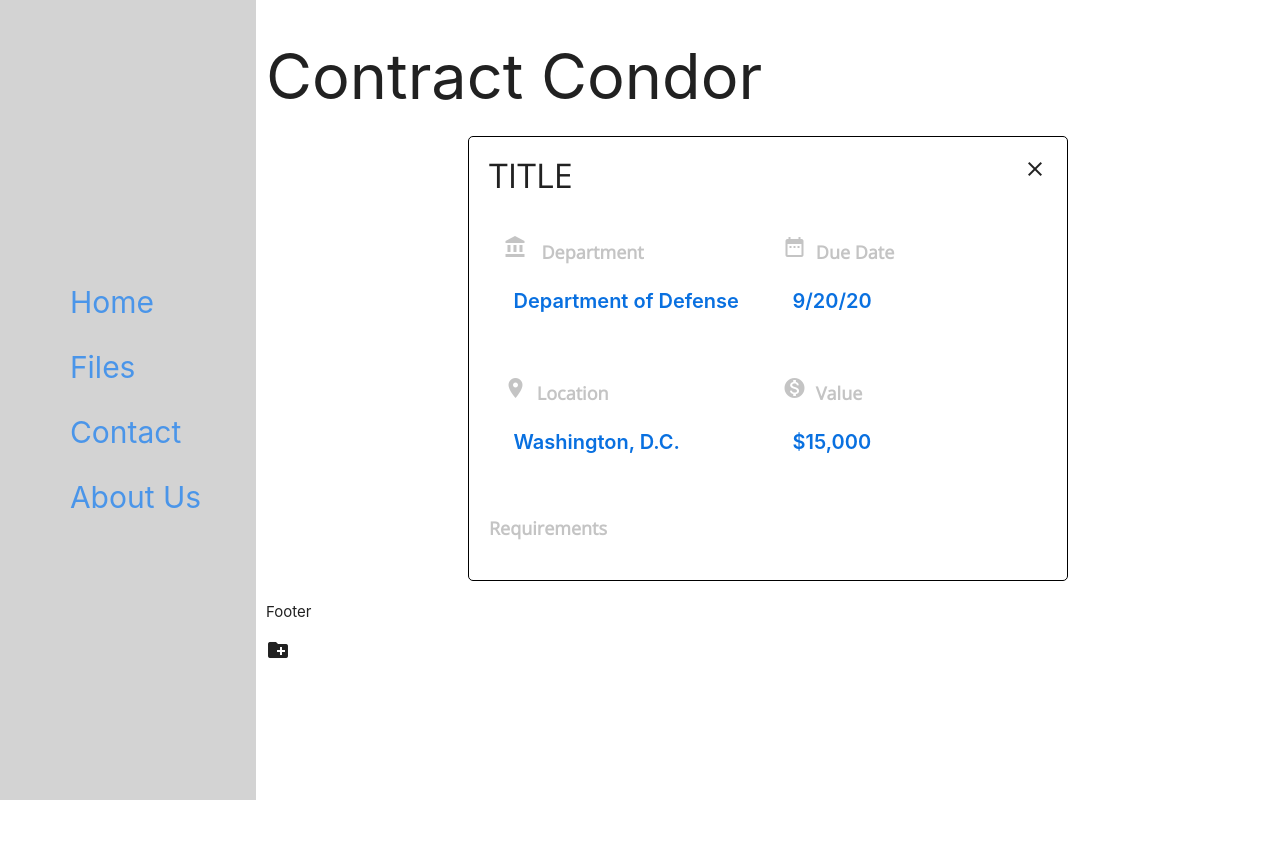
After one commit to ldavidson45/govt-hackathon-back, a Django app: page /detail/ in a window 1280 px wide. The commit adds this page. Run offline with Django 3.2, Linux system fonts and the light colour scheme.

Commit message:
add contract show container and style

```diff
--- a/contract_parser_app/static/css/main.css
+++ b/contract_parser_app/static/css/main.css
@@ -1,4 +1,4 @@
-body: {
+body {
   margin: 0;
 }
 
@@ -20,7 +20,7 @@ body: {
 .navbarside a {
   padding: 10px 10px 10px 25px;
   display: block;
-  color: #4A95E9;
+  color: #4a95e9;
   font-size: 2rem;
 }
 
@@ -35,7 +35,6 @@ body: {
   min-height: 100vh;
 }
 
-
 /* .sidenav a {
   padding: 6px 8px 6px 16px;
   text-decoration: none;
@@ -43,3 +42,52 @@ body: {
   color: #818181;
   display: block;
 } */
+
+.contract-detail-container {
+  width: 600px;
+  margin: 20px auto;
+  /* background-color: lightgray; */
+  border: 1px black solid;
+  border-radius: 5px;
+  padding: 20px;
+}
+
+.title-box {
+  display: inline-flex;
+  /* background: red; */
+  width: 100%;
+  justify-content: space-between;
+}
+
+.contract-title {
+  font-family: "Open Sans", sans-serif;
+  font-size: 34px;
+  margin: 0 0 20px 0;
+}
+
+.top-level-detail-container {
+  display: flex;
+  max-width: 600px;
+  flex-wrap: wrap;
+  justify-content: space-between;
+}
+
+.small-detail-container {
+  /* background: lightgray; */
+  margin: 20px auto;
+  width: 250px;
+}
+
+.detail-description-head {
+  font-size: 18px;
+  font-weight: 600;
+  font-family: "Open Sans", sans-serif;
+  color: #c4c4c4;
+}
+
+.detail-variable {
+  font-weight: 600;
+  font-size: 20px;
+  color: #0970e0;
+  padding: 0 10px;
+}
--- a/contract_parser_app/templates/contract_parser/base.html
+++ b/contract_parser_app/templates/contract_parser/base.html
@@ -7,8 +7,9 @@
   <title>Contract Parser App</title>
 
   <link href="https://fonts.googleapis.com/icon?family=Material+Icons" rel="stylesheet">
+  <link href="https://fonts.googleapis.com/css?family=Open+Sans" rel="stylesheet">
   <link rel="stylesheet" href="https://cdnjs.cloudflare.com/ajax/libs/materialize/1.0.0/css/materialize.min.css">
-  <link rel="stylesheet" href="static/css/main.css">
+  <link rel="stylesheet" href="../static/css/main.css">
 </head>
 <body>
   <div class="navbarside">
--- /dev/null
+++ b/contract_parser_app/templates/contract_parser/contract_show.html
@@ -0,0 +1,39 @@
+{% extends 'contract_parser/base.html' %}
+{% block content %}
+
+<section class='contract-detail-container'>
+    <div class="title-box">
+        <h1 class='contract-title'>TITLE</h1>
+        <i class="material-icons">close</i>
+    </div>
+
+    <div class="top-level-detail-container">
+        <div class="small-detail-container">
+            <span class='detail-description-head'><i class="material-icons">account_balance</i> &nbsp; Department</span>
+            <p class="detail-variable"> Department of Defense </p>
+        </div>
+        <div class="small-detail-container">
+
+            <span class='detail-description-head'><i class="material-icons">date_range</i>&nbsp; Due Date</span>
+            <p class="detail-variable">9/20/20</p>
+        </div>
+        <div class="small-detail-container">
+            <span class='detail-description-head'><i class="material-icons">location_on</i>&nbsp; Location</span>
+            <p class="detail-variable">Washington, D.C.</p>
+        </div>
+        <div class="small-detail-container">
+            <span class='detail-description-head'><i class="material-icons">monetization_on</i>&nbsp; Value</span>
+            <p class="detail-variable">$15,000</p>
+        </div>
+    </div>
+
+    <div class="requirements-section">
+        <p class="detail-description-head">Requirements</p>
+    </div>
+
+</section>
+
+
+
+
+{% endblock %}
--- a/contract_parser_app/urls.py
+++ b/contract_parser_app/urls.py
@@ -3,4 +3,5 @@ from . import views
 
 urlpatterns = [
     path('', views.upload_file, name='upload_file'),
+    path('detail/', views.contract_detail, name="contract_detail")
 ]
--- a/contract_parser_app/views.py
+++ b/contract_parser_app/views.py
@@ -17,3 +17,6 @@ def upload_file(request):
     else:
         form = UploadFileForm()
     return render(request, 'contract_parser/file_upload.html', {'form': form})
+
+def contract_detail(request):
+    return render(request, 'contract_parser/contract_show.html')
```
